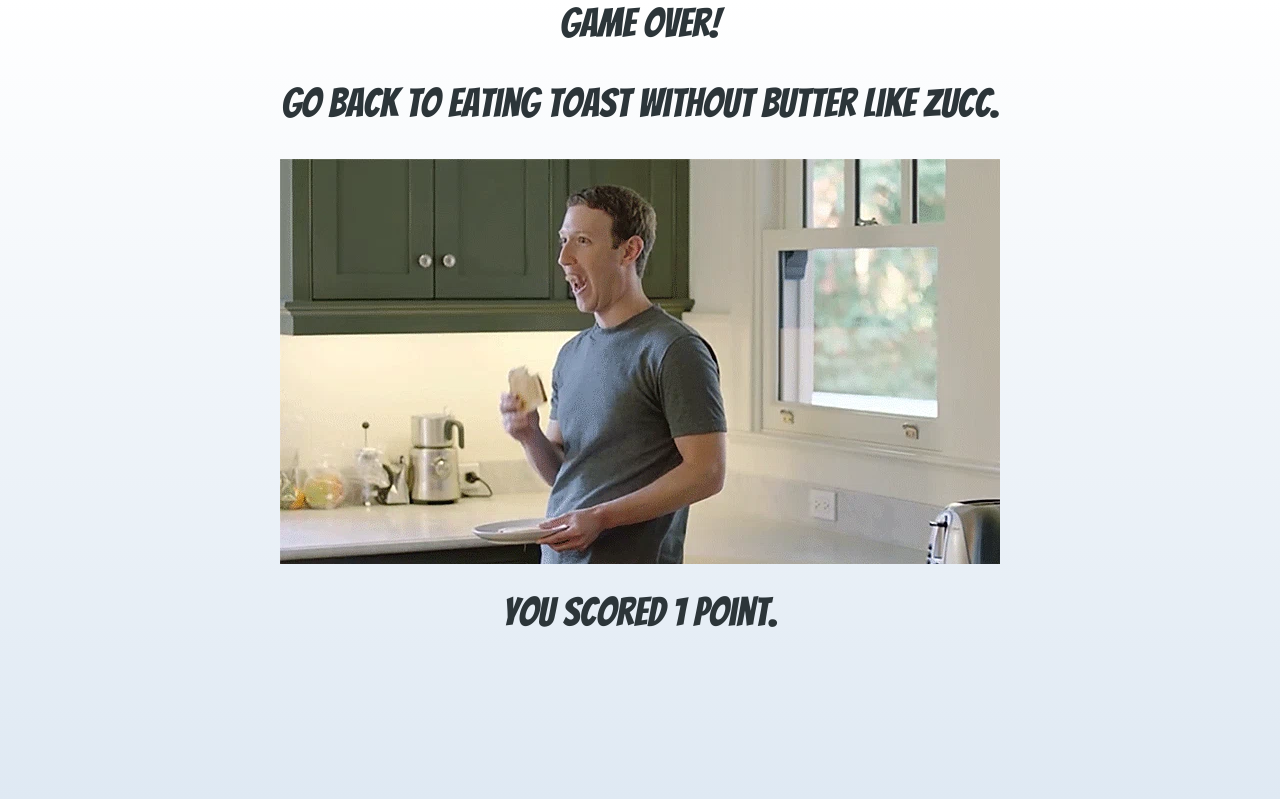
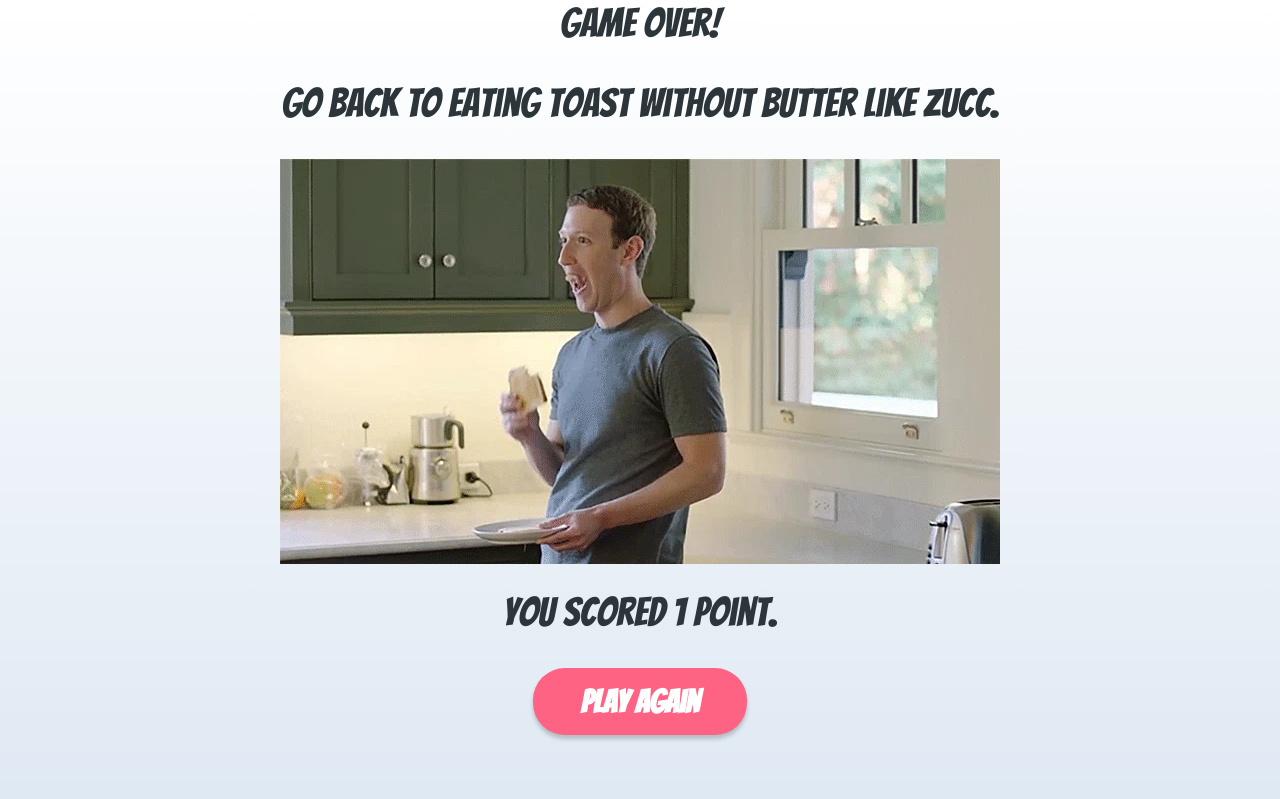
Before and after one commit to JudeMolloy/guess-the-stock, a Flask app: page /game-over in a window 1280 px wide. Shown: the part 25-824 px from the top of the page. Run offline with Flask 2, Linux system fonts and the light colour scheme; the visitor is signed in with stand-in values (Sample User, id 1); parts of the project's set-up code (start-up, migrations or seed data) failed here and were passed over.

Commit message:
Game over

```diff
--- a/app/routes.py
+++ b/app/routes.py
@@ -21,8 +21,6 @@ def index():
     leaderboard_data = Leaderboard.query.order_by(desc(Leaderboard.score)).limit(10).all()
     print(leaderboard_data)
     return render_template("enter-name.html", form=form, leaderboard=leaderboard_data)
-
-
 
 @app.route('/play', methods=['GET', 'POST'])
 def play():
--- a/app/templates/game-over.html
+++ b/app/templates/game-over.html
@@ -1,4 +1,8 @@
 {% extends 'base.html' %} {% block content %}
+<script>
+  function redirect() {
+  document.location.href = '{{ url_for('play') }}'; }
+</script>
 
 <div class="text-center mt-4">
   <h1>Game Over!</h1>
@@ -9,6 +13,13 @@
   <br />
   <br />
   <h1>You scored {{ score }} point{{ score|pluralize }}.</h1>
+  <button
+    type="submit"
+    onClick="redirect()"
+    class="button center-block mt-4 cta"
+  >
+    Play again
+  </button>
 </div>
 
 {% endblock %}
```
Also changed, not shown: app.db.
